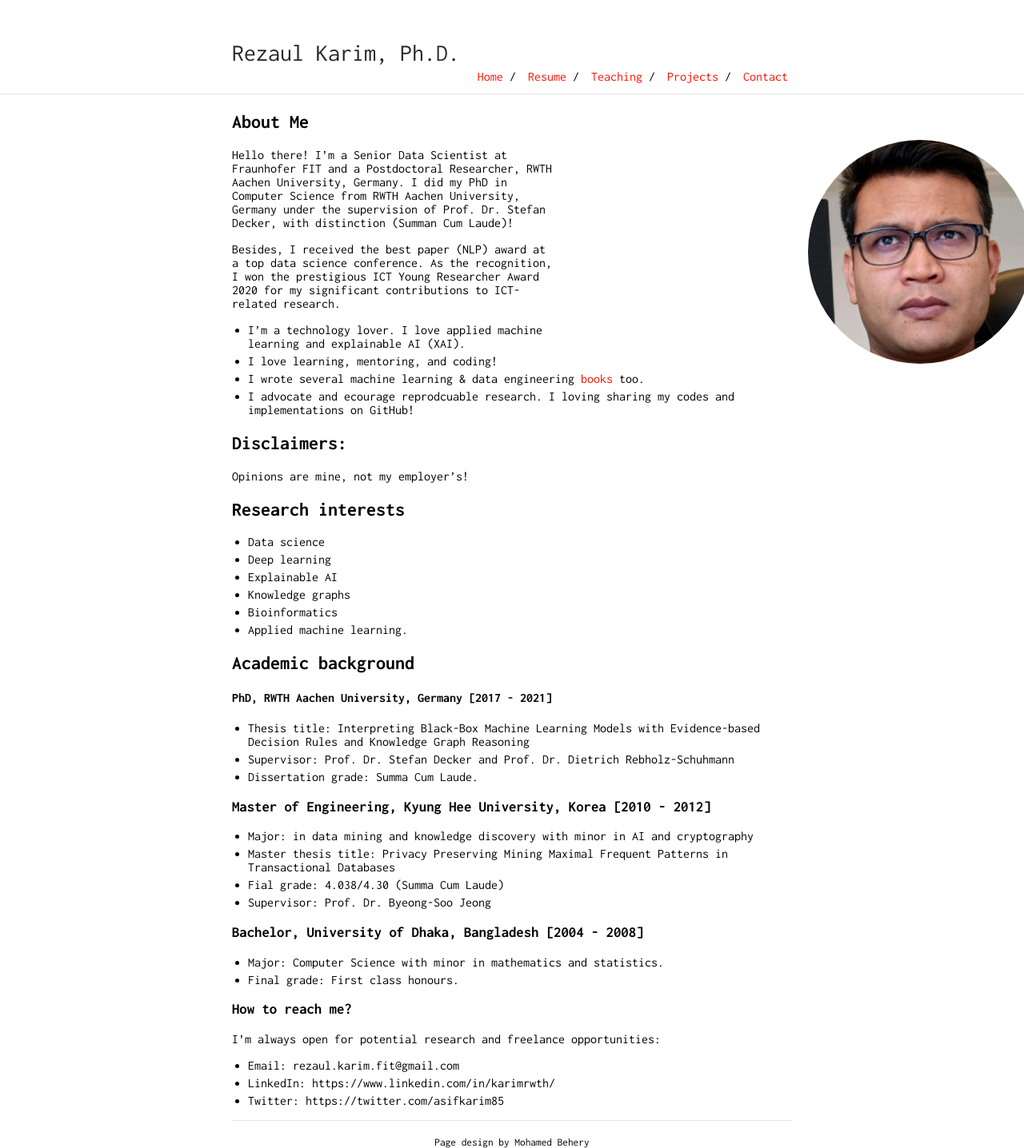
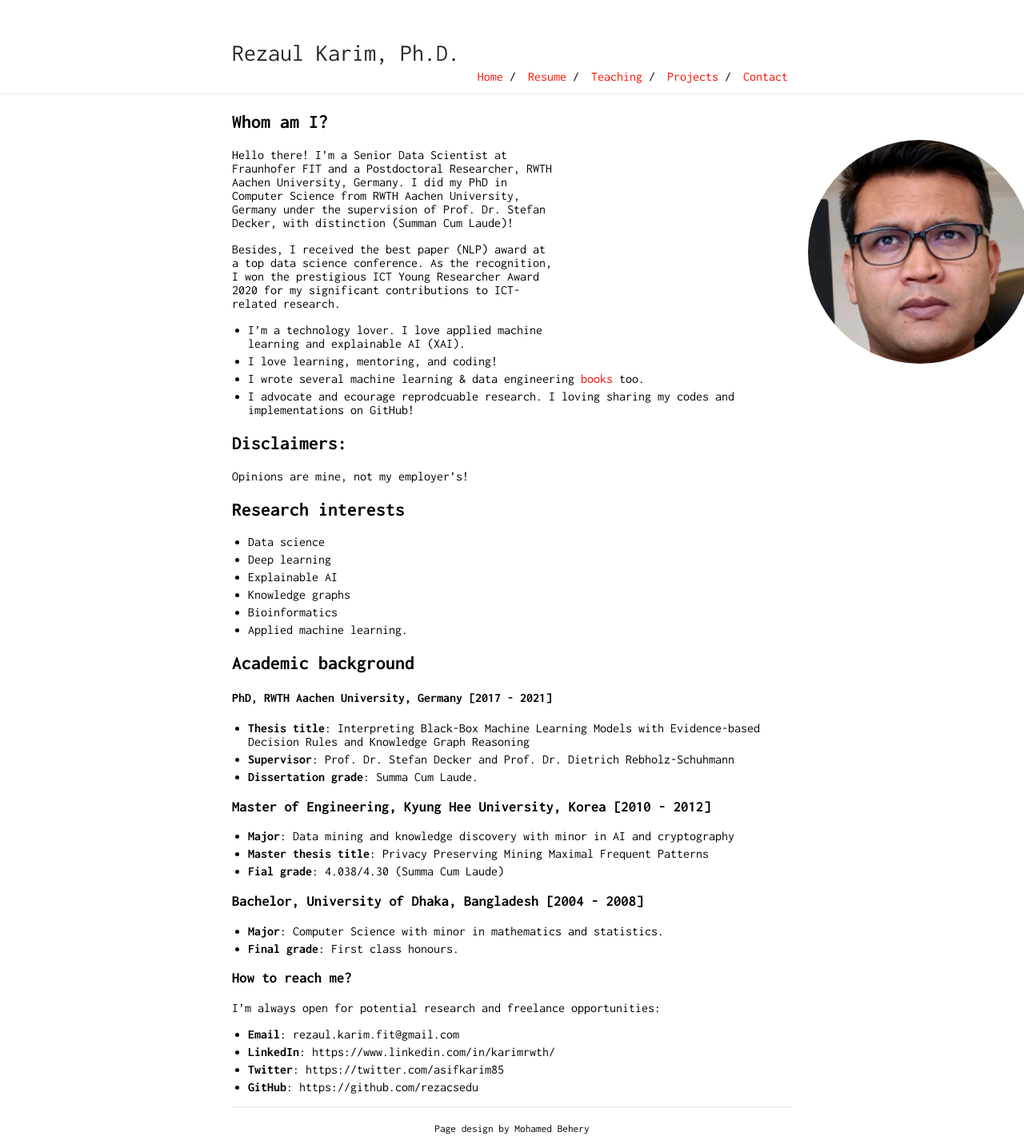
Before and after one commit to rezacsedu/rezacsedu.github.io, a Jekyll site: the page built from index.md, in a window 1280 px wide. Shown: the whole page at 80% size. Built offline with Jekyll 4.4.1, drawn with Linux system fonts in a browser that asks for light colours; our own code applies the rules of GitHub Pages for plain Markdown files.

Commit message:
Update index.md

```diff
--- a/index.md
+++ b/index.md
@@ -1,4 +1,4 @@
-## About Me
+## Whom am I?
 
 <img class="profile-picture" src="img/1664312512000.jpg" width="200">
 
@@ -26,23 +26,23 @@ Opinions are mine, not my employer's!
 ## Academic background
 
 #### PhD, RWTH Aachen University, Germany [2017 - 2021]
-- Thesis title: Interpreting Black-Box Machine Learning Models with Evidence-based Decision Rules and Knowledge Graph Reasoning
-- Supervisor: Prof. Dr. Stefan Decker and Prof. Dr. Dietrich Rebholz-Schuhmann
-- Dissertation grade: Summa Cum Laude.
+- **Thesis title**: Interpreting Black-Box Machine Learning Models with Evidence-based Decision Rules and Knowledge Graph Reasoning
+- **Supervisor**: Prof. Dr. Stefan Decker and Prof. Dr. Dietrich Rebholz-Schuhmann
+- **Dissertation grade**: Summa Cum Laude.
 
 ### Master of Engineering, Kyung Hee University, Korea [2010 - 2012]
-- Major: in data mining and knowledge discovery with minor in AI and cryptography
-- Master thesis title: Privacy Preserving Mining Maximal Frequent Patterns in Transactional Databases
-- Fial grade: 4.038/4.30 (Summa Cum Laude)
-- Supervisor: Prof. Dr. Byeong-Soo Jeong
+- **Major**: Data mining and knowledge discovery with minor in AI and cryptography
+- **Master thesis title**: Privacy Preserving Mining Maximal Frequent Patterns
+- **Fial grade**: 4.038/4.30 (Summa Cum Laude)
 
 ### Bachelor, University of Dhaka, Bangladesh [2004 - 2008]
-- Major: Computer Science with minor in mathematics and statistics.
-- Final grade: First class honours.
+- **Major**: Computer Science with minor in mathematics and statistics.
+- **Final grade**: First class honours.
 
 ### How to reach me?
 I'm always open for potential research and freelance opportunities:
 
-- Email: rezaul.karim.fit@gmail.com
-- LinkedIn: https://www.linkedin.com/in/karimrwth/
-- Twitter: https://twitter.com/asifkarim85
+- **Email**: rezaul.karim.fit@gmail.com
+- **LinkedIn**: https://www.linkedin.com/in/karimrwth/
+- **Twitter**: https://twitter.com/asifkarim85
+- **GitHub**: https://github.com/rezacsedu
```
